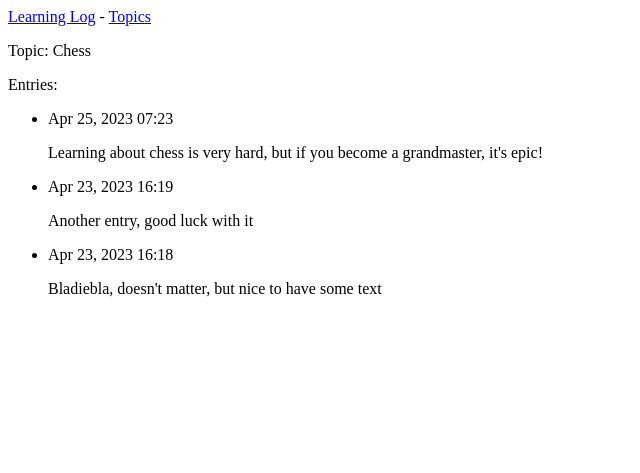
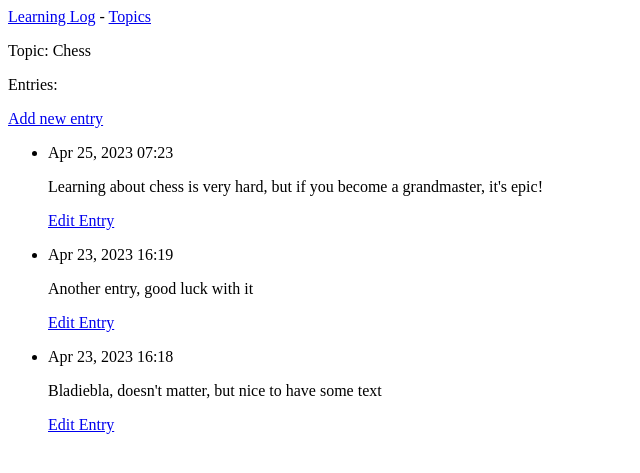
Before and after one commit to Gotrah/learning_log, a Django app: page /topics/1/ in a window 1280 px wide. Shown: the top 473 px of the page, without its empty margins (0-640 px from the left). Run offline with Django 4.2, Linux system fonts and the light colour scheme; data comes from the database, SQL or seed files in the repository; both versions use the stored data as it was after the commit.

Commit message:
Finished learning logs logic. Allowing adding new entries and editing them

```diff
--- a/learning_logs/templates/learning_logs/topic.html
+++ b/learning_logs/templates/learning_logs/topic.html
@@ -5,11 +5,17 @@
 	<p>Topic: {{ topic.text }}</p>
 
 	<p>Entries:</p>
+	<p>
+		<a href="{% url 'learning_logs:new_entry' topic.id %}">Add new entry</a>
+	</p>
 	<ul>
 		{% for entry in entries %}
 			<li>
 				<p>{{ entry.date_added|date:'M d, Y H:i' }}</p>
 				<p>{{ entry.text|linebreaks }}</p>
+				<p>
+					<a href="{% url 'learning_logs:edit_entry' entry.id %}">Edit Entry</a>
+				</p>
 			</li>
 		{% empty %}
 				<li>There are no entries for this topic yet.</li>
--- a/learning_logs/templates/learning_logs/topics.html
+++ b/learning_logs/templates/learning_logs/topics.html
@@ -16,4 +16,6 @@
         {% endfor %}
     </ul>
 
+    <a href="{% url 'learning_logs:new_topic' %}"> Add a new topic</a>
+
 {% endblock content %}
--- a/learning_logs/urls.py
+++ b/learning_logs/urls.py
@@ -15,4 +15,8 @@ urlpatterns = [
     path('topics/<int:topic_id>/', views.topic, name='topic'),
     # Page for adding a new topic.
     path('new_topic/', views.new_topic, name='new_topic'),
+    # Page for adding a new entry.
+    path('new_entry/<int:topic_id>', views.new_entry, name='new_entry'),
+    # Page for editing an entry.
+    path('edit_entry/<int:entry_id>', views.edit_entry, name='edit_entry'),
 ]
--- a/learning_logs/views.py
+++ b/learning_logs/views.py
@@ -1,7 +1,7 @@
 from django.shortcuts import render, redirect
 
-from .models import Topic
-from .forms import TopicForm
+from .models import Topic, Entry
+from .forms import TopicForm, EntryForm
 
 
 def index(request):
@@ -39,3 +39,44 @@ def new_topic(request):
     # Display a blank or invalid form.
     context = {'form': form}
     return render(request, 'learning_logs/new_topic.html', context)
+
+
+def new_entry(request, topic_id):
+    """Add a new entry for a particular topic."""
+    topic = Topic.objects.get(id=topic_id)
+
+    if request.method != 'POST':
+        # No data submitted; create a blank form.
+        form = EntryForm()
+    else:
+        # POST data submitted; process data.
+        form = EntryForm(data=request.POST)
+        if form.is_valid():
+            new_entry = form.save(commit=False)
+            new_entry.topic = topic
+            new_entry.save()
+            return redirect('learning_logs:topic', topic_id=topic_id)
+
+    # Display a blank or invalid form
+    context = {'topic': topic, 'form': form}
+    return render(request, 'learning_logs/new_entry.html', context)
+
+
+def edit_entry(request, entry_id):
+    """Edit an existing entry."""
+    entry = Entry.objects.get(id=entry_id)
+    topic = entry.topic
+
+    if request.method != 'POST':
+        # Initial request; pre-fill form with the current entry.
+        form = EntryForm(instance=entry)
+    else:
+        # POST data submitted; process data.
+        form = EntryForm(instance=entry, data=request.POST)
+
+        if form.is_valid():
+            form.save()
+            return redirect('learning_logs:topic', topic_id=topic.id)
+
+    context = {'entry': entry, 'topic': topic, 'form': form}
+    return render(request, 'learning_logs/edit_entry.html', context)
```
Also changed, not shown: learning_logs/forms.py (+9 -1 lines), learning_logs/templates/learning_logs/edit_entry.html (added, +14 -0 lines), learning_logs/templates/learning_logs/new_entry.html (added, +14 -0 lines), db.sqlite3. Lines whose indentation alone changed are shown as unchanged.
